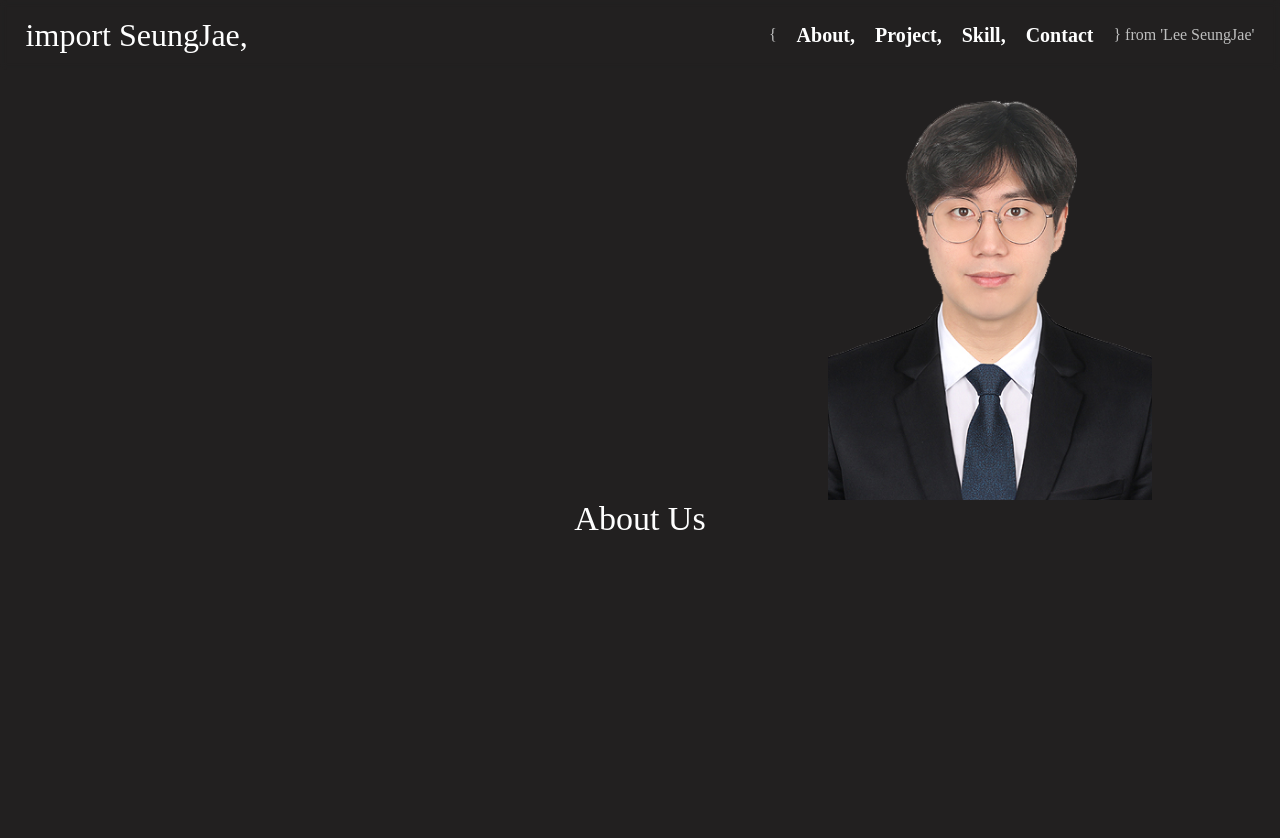
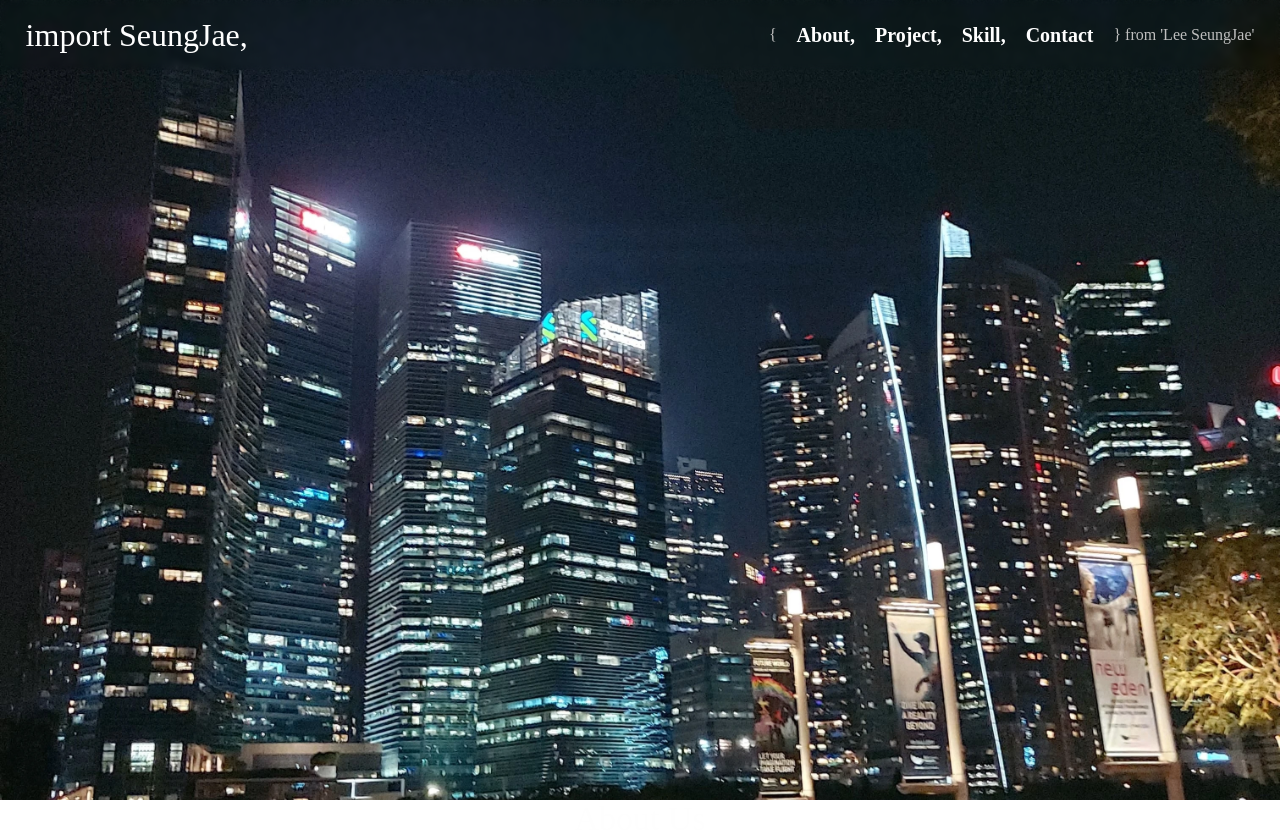
Before and after one commit to seungjaelee2684/seungjae-portfolio, a React (Create React App) app: page /website in a window 1280 px wide. Shown: the top 838 px of the page. Built offline with nearby package versions, Linux system fonts and the light colour scheme; a web font is replaced by a local one.

Commit message:
<Refactor: 배경이미지 background-attachment적용>

```diff
--- a/src/pages/SitePage.tsx
+++ b/src/pages/SitePage.tsx
@@ -3,6 +3,7 @@ import styled from 'styled-components';
 import WebHeader from '../components/SitePage/WebHeader';
 import Banner from '../components/SitePage/Banner';
 import About from '../components/SitePage/About';
+import Background from '../assets/images/main_background.webp';
 
 const SitePage = () => {
 
@@ -34,7 +35,7 @@ const SitePage = () => {
   return (
     <MainLayout>
       <WebHeader headerRef={headerRef} />
-      <Banner />
+      <MainBackground src={Background} />
       <MainContainer>
         <About />
       </MainContainer>
@@ -44,10 +45,20 @@ const SitePage = () => {
 
 const MainLayout = styled.article`
   width: 100%;
+  height: 100vh;
   position: relative;
   font-family: "TTLaundryGothicB";
   font-size: 400;
-  background-color: #222020;
+`;
+
+const MainBackground = styled.div<{ src: string }>`
+  width: 100%;
+  height: 100vh;
+  background-image: url(${(props) => props.src});
+  background-position: center;
+  background-size: cover;
+  background-repeat: no-repeat;
+  background-attachment: fixed;
 `;
 
 const MainContainer = styled.div`
```
